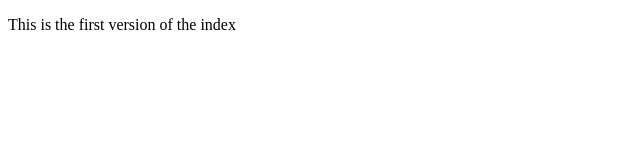
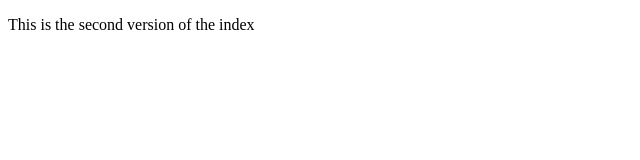
Before and after one commit to sdecandelario/jenkins-test-pipeline, a plain HTML site: page index.html in a window 1280 px wide. Shown: the full height of the page, 0-640 px from the left. Drawn offline with Linux system fonts and the light colour scheme.

Commit message:
Second version of index

```diff
--- a/index.html
+++ b/index.html
@@ -5,6 +5,6 @@
     <title>Jenkins test file</title>
 </head>
 <body>
-<p>This is the first version of the index</p>
+<p>This is the second version of the index</p>
 </body>
 </html>
```
